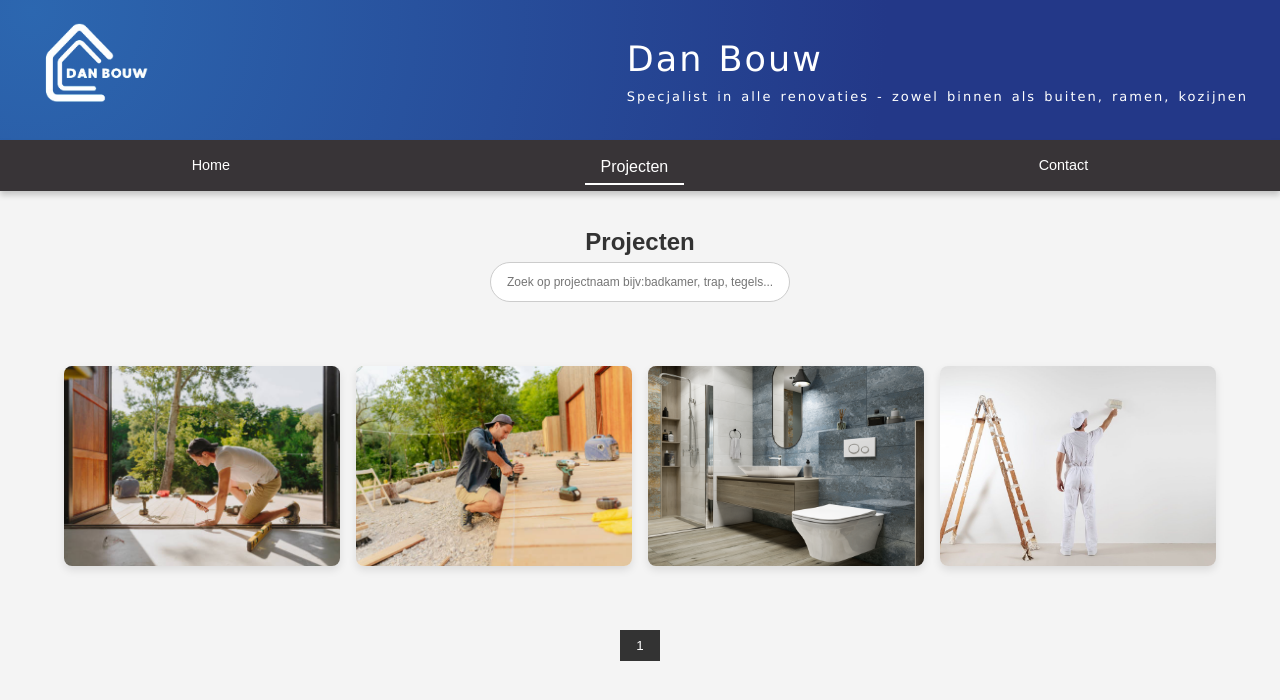
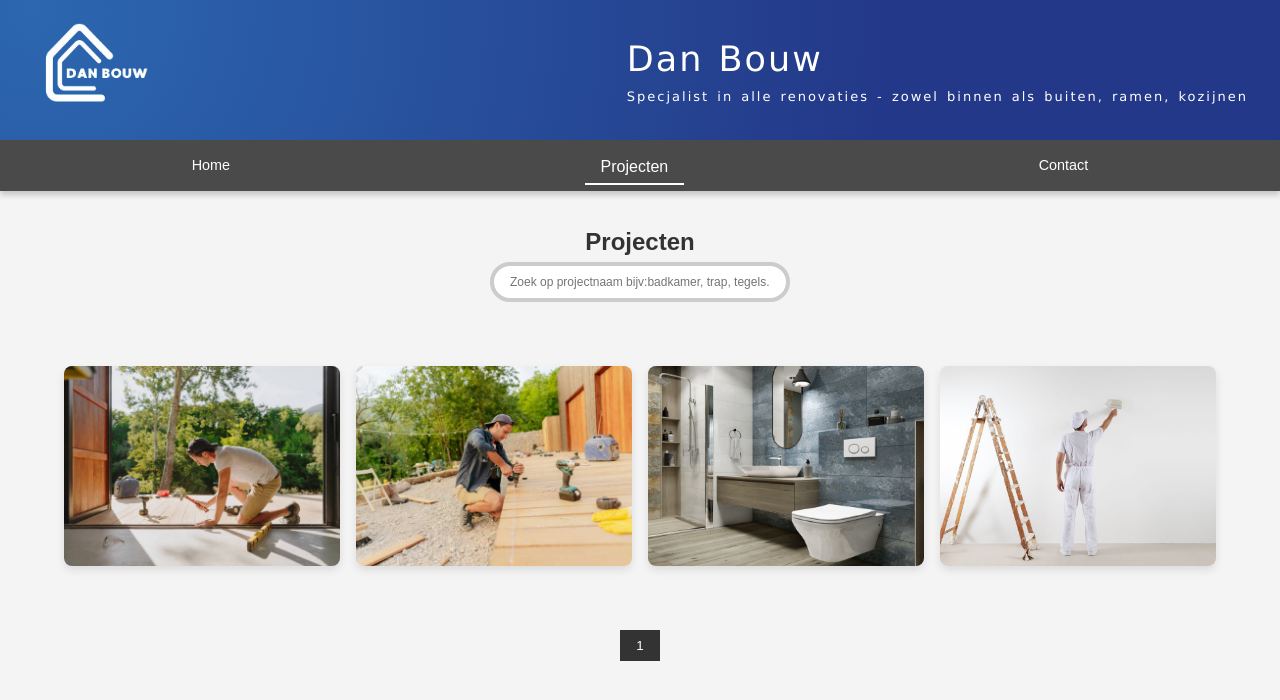
Before and after one commit to Przemek8686/danielfirma, a React (Create React App) app: page /danielfirma/projecten in a window 1280 px wide. Shown: the top 700 px of the page. Built offline with nearby package versions, Linux system fonts and the light colour scheme.

Commit message:
change code

```diff
--- a/src/components/Navbar.js
+++ b/src/components/Navbar.js
@@ -6,7 +6,7 @@ import { FaBars } from 'react-icons/fa';
 const NavContainer = styled.nav`
   display: flex;
   justify-content: space-around;
-  background-color: rgb(56, 52, 55); // Ciemne tło stopki
+  background-color:  #4a4a4a;
   box-shadow: 0px 4px 6px rgba(0, 0, 0, 0.2); // Dodany cień od dołu
   padding: 0.4rem; /* Zmniejszony padding */
 
@@ -14,7 +14,7 @@ const NavContainer = styled.nav`
     flex-direction: column;
     align-items: center;
     display: ${({ $isOpen }) => ($isOpen ? 'flex' : 'none')}; // Użyj transient prop $isOpen
-    background-color: #50494f; // Kolor tła menu na mniejszych ekranach
+    background-color: #4a4a4a;// Kolor tła menu na mniejszych ekranach
     padding: 0.5rem; /* Zmniejszony padding na mniejszych ekranach */
     position: absolute; // Pozycjonowanie absolutne
     top: 277px; // Odstęp od góry (dostosuj do wysokości hamburgera)
@@ -51,7 +51,7 @@ const Hamburger = styled.div`
   color: #fff;
   font-size: 1.5rem;
   cursor: pointer;
-  background-color: #50494f;
+  background-color: #4a4a4a;
   padding: 0.5rem; // Dodany padding dla lepszego wyglądu
   position: relative; // Ustawiamy pozycjonowanie względne
   z-index: 1001; // Upewnij się, że hamburger jest na wierzchu
--- a/src/pages/Home.js
+++ b/src/pages/Home.js
@@ -118,7 +118,7 @@ const ListItem = styled.li`
 `;
 
 const Footer = styled.footer`
-  background-color: rgb(56, 52, 55); // Ciemne tło stopki
+  background-color: #4a4a4a;
   box-shadow: 0px 4px 6px rgba(0, 0, 0, 0.2); // Dodany cień od dołu
   color: #fff; // Biały tekst
   text-align: center;
--- a/src/pages/Projecten.js
+++ b/src/pages/Projecten.js
@@ -31,7 +31,7 @@ const SearchInput = styled.input`
   padding: 0.5rem 1rem;
 
   width: 100%;
-  border: 1px solid #ccc;
+  border: 4px solid #ccc;
   border-radius: 20px;
   font-size: 12px;
   outline: none;
```
